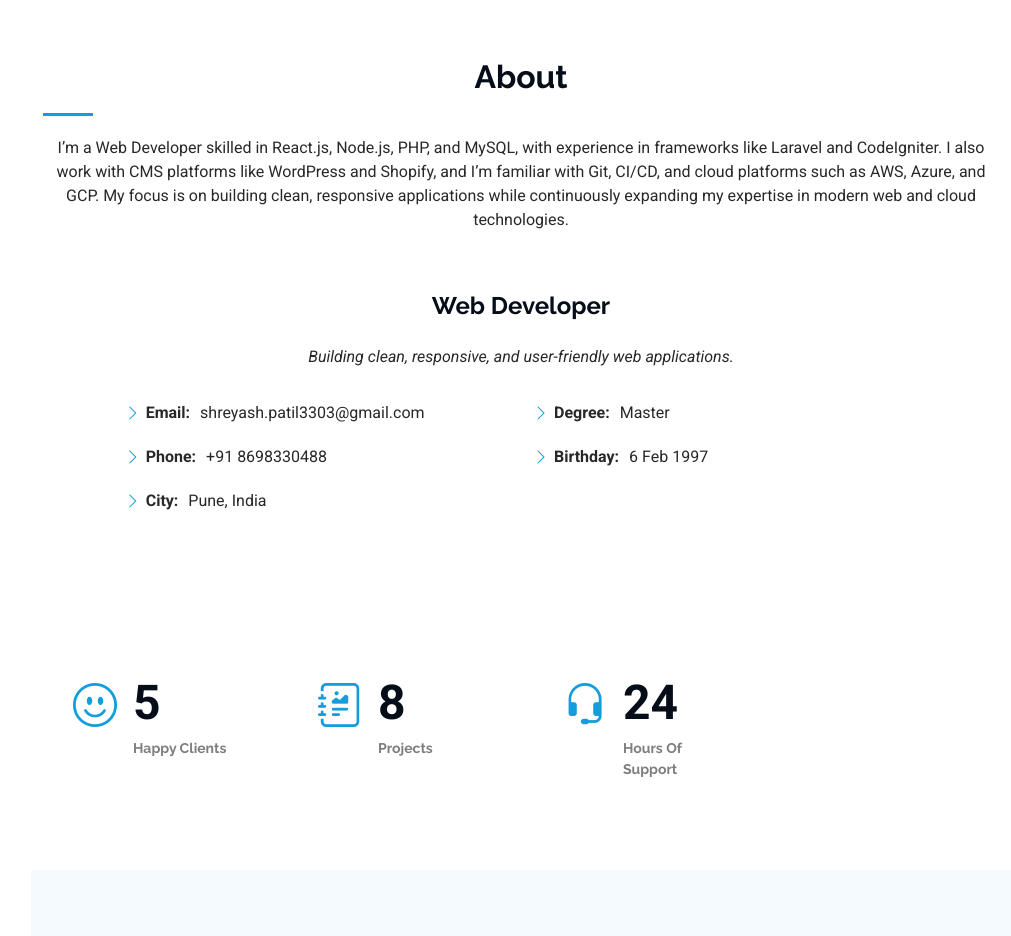
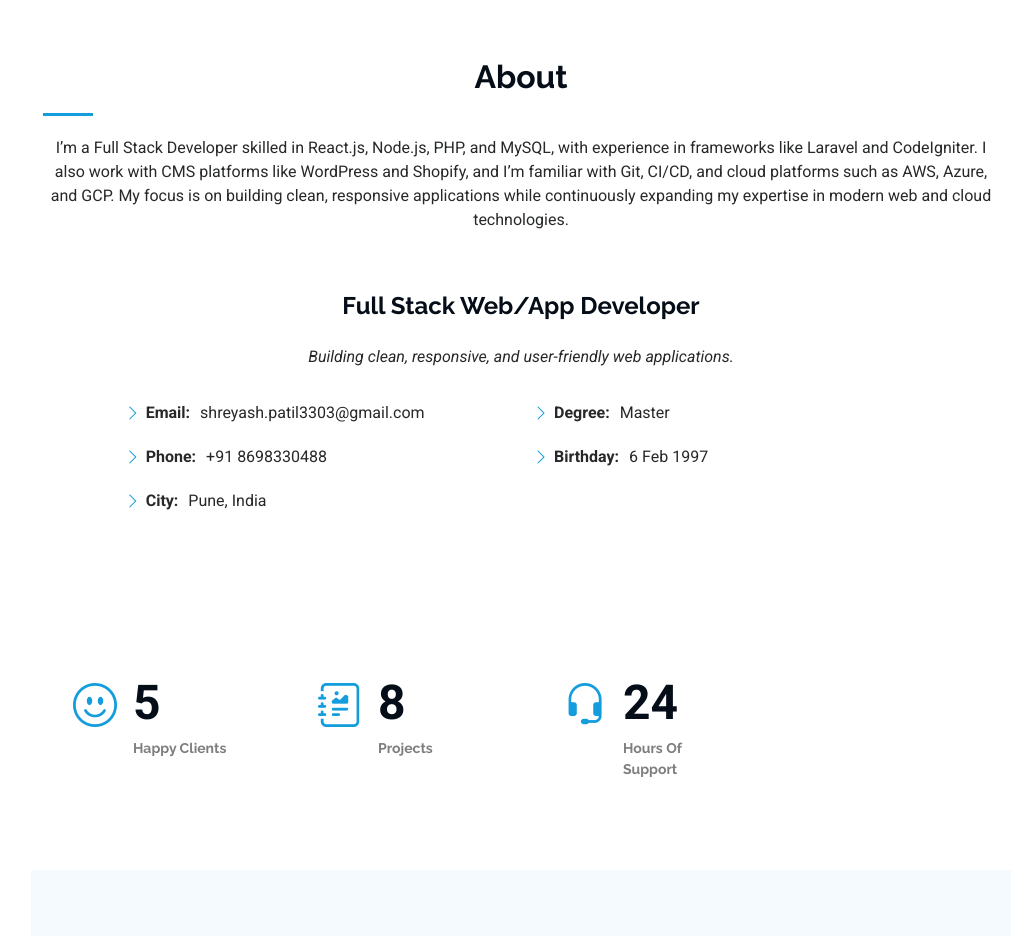
Before and after one commit to Shreyashpatil167/MyPortfolio, a plain HTML site: page index.html in a window 1280 px wide. Shown: the part 802-1738 px from the top of the page, without its empty margins (269-1280 px from the left). Drawn offline with Linux system fonts and the light colour scheme.

Commit message:
index.html

```diff
--- a/index.html
+++ b/index.html
@@ -92,7 +92,7 @@
   <div class="container section-title text-center" data-aos="fade-up">
     <h2>About</h2>
     <p>
-      I’m a Web Developer skilled in React.js, Node.js, PHP, and MySQL, with experience in frameworks like Laravel and CodeIgniter.
+      I’m a Full Stack Developer skilled in React.js, Node.js, PHP, and MySQL, with experience in frameworks like Laravel and CodeIgniter.
       I also work with CMS platforms like WordPress and Shopify, and I’m familiar with Git, CI/CD, and cloud platforms such as AWS, Azure, and GCP.
       My focus is on building clean, responsive applications while continuously expanding my expertise in modern web and cloud technologies.
     </p>
@@ -101,7 +101,7 @@
   <div class="container" data-aos="fade-up" data-aos-delay="100">
     <div class="row justify-content-center">
       <div class="col-lg-10 content">
-        <h2 class="text-center">Web Developer</h2>
+        <h2 class="text-center">Full Stack Web/App Developer</h2>
         <p class="fst-italic text-center py-3">
           Building clean, responsive, and user-friendly web applications.
         </p>
```
